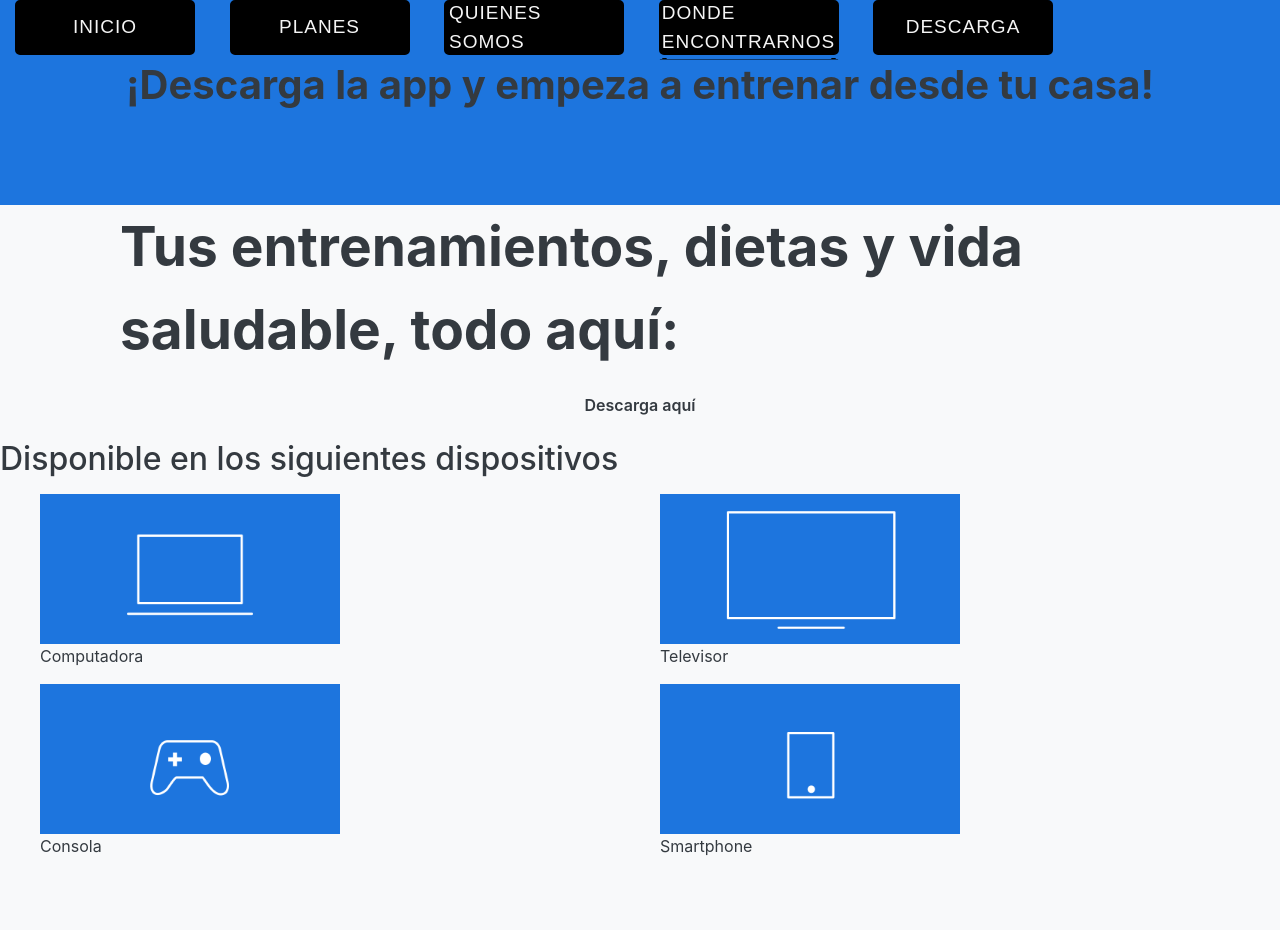
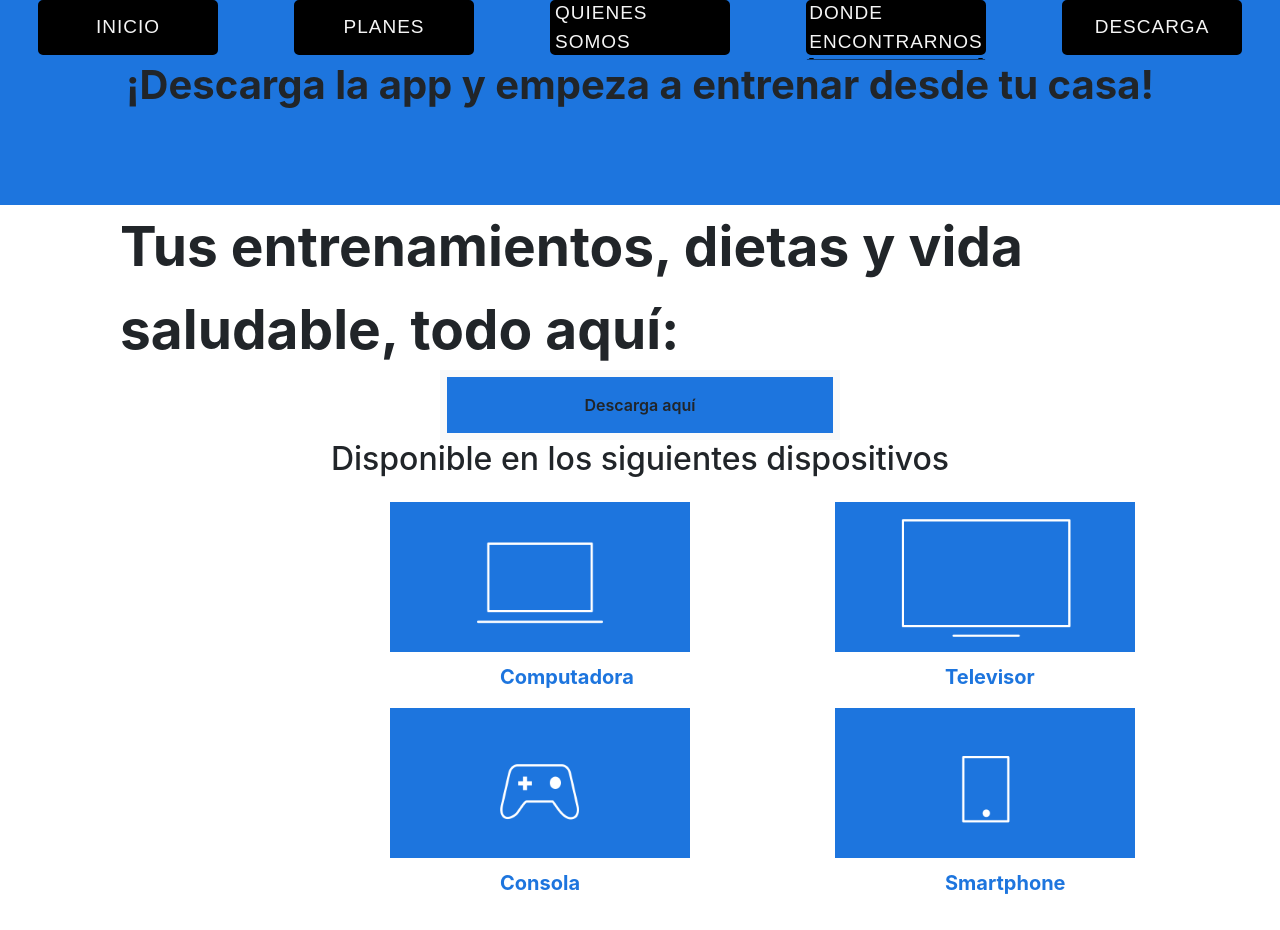
Before and after one commit to agustinfraygola/tercera_entrega_proyecto_final, a website: page App.html in a window 1280 px wide. Before the commit the page ends 890 px from the top, so only its background shows below. Drawn offline with nearby package versions, Linux system fonts and the light colour scheme.

Commit message:
second commit

```diff
--- a/App.html
+++ b/App.html
@@ -6,20 +6,19 @@
     <meta http-equiv="X-UA-Compatible" content="IE=edge">
     <meta name="viewport" content="width=device-width, initial-scale=1.0">
     <link rel="stylesheet" href="index.css">
+    <link rel="stylesheet" href="stylesApp.css">
     <link rel="stylesheet" href="https://cdn.jsdelivr.net/npm/bootstrap@4.3.1/dist/css/bootstrap.min.css"
         integrity="sha384-ggOyR0iXCbMQv3Xipma34MD+dH/1fQ784/j6cY/iJTQUOhcWr7x9JvoRxT2MZw1T" crossorigin="anonymous">
     <title>Descarga</title>
 </head>
 
-<body class="bg-light text-dark">
-    <div>
-        <nav>
-            <div class="botonInicio"><a href="index.html">Inicio</a></div>
-            <div class="botonPlanes"><a href="htmlDos.html">Planes</a></div>
-            <div class="botonQuienesSomos"><a href="QuienSomos.html">¿Quienes somos?</a></div>
-            <div class="botonDondeEncontrarnos"><a href="DondeEncontrarnos.html">¿Donde nos encontramos?</a></div>
-            <div class="botonDescarga"><a href="App.html">Descargas</a></div>
-        </nav>
+<body>
+    <div class="navbotones">
+        <div class="botonInicio"><a href="index.html">Inicio</a></div>
+        <div class="botonPlanes"><a href="htmlDos.html">Planes</a></div>
+        <div class="botonQuienesSomos"><a href="QuienSomos.html">¿Quienes somos?</a></div>
+        <div class="botonDondeEncontrarnos"><a href="DondeEncontrarnos.html">¿Donde nos encontramos?</a></div>
+        <div class="botonDescarga"><a href="App.html">Descargas</a></div>
     </div>
 
     <div class="headerDescarga"> ¡Descarga la app y empeza a entrenar desde tu casa!</div>
@@ -31,25 +30,25 @@
     </div>
     <div class="dispositivos">
         <div class="tituloDispositivos">
-            <h2>Disponible en los siguientes dispositivos</h2>
+            <div class="h2dispositivos"><h2>Disponible en los siguientes dispositivos</h2></div>
         </div>
         <p class="medio"></p>
         <ul class="lista">
             <li>
                 <img class="device" src="images/laptop.png">
-                <p>Computadora</p>
+               <div class="subtexto"><p>Computadora</p></div>
             </li>
             <li>
                 <img class="device" src="images/tv.png">
-                <p>Televisor</p>
+                <div class="subtexto"><p>Televisor</p></div>
             </li>
             <li>
                 <img class="device" src="images/consola.png">
-                <p>Consola</p>
+                <div class="subtexto"><p>Consola</p></div>
             </li>
             <li>
                 <img class="device" src="images/smartphone.png">
-                <p>Smartphone</p>
+                <div class="subtexto"><p>Smartphone</p></div>
             </li>
         </ul>
 
--- a/index.scss
+++ b/index.scss
@@ -245,7 +245,7 @@ nav {
   height: 150px;
 }
 
-.textoDescarga {
+.textoDescarga , .h2dispositivo , .subtexto {
   display: flex;
   justify-content: center;
   align-items: center;
@@ -317,7 +317,6 @@ button {
   cursor: pointer;
   outline: none;
   border: none;
-  background-color: var(--light);
   width: 400px;
   height: 70px;
   border-radius: 30px;
--- a/styles.css
+++ b/styles.css
@@ -3,6 +3,11 @@ body {
     display: grid;
     grid-template-rows: 1fr 1.5fr 5fr 1fr;
     font-family: 'Montserrat', sans-serif;
+}
+
+.navbotones {
+    display: flex;
+    justify-content: space-around;
 }
 
 .header {
--- /dev/null
+++ b/stylesApp.css
@@ -0,0 +1,27 @@
+.navbotones {
+  display: flex;
+  justify-content: space-around;
+  background-color: rgb(29, 117, 222);
+}
+
+.h2dispositivos {
+  display: flex;
+  justify-content: center;
+  align-items: center;
+}
+
+.lista {
+ margin-left: 350px;
+}
+
+.subtexto {
+  margin-left: 110px;
+  margin-top: 10px;
+  color: rgb(29, 117, 222);
+  font-weight: bold;
+  font-size: 20px;
+}
+
+button {
+  background-color: rgb(29, 117, 222);
+}
```
Also changed, not shown: index.html (+3 -3 lines).
